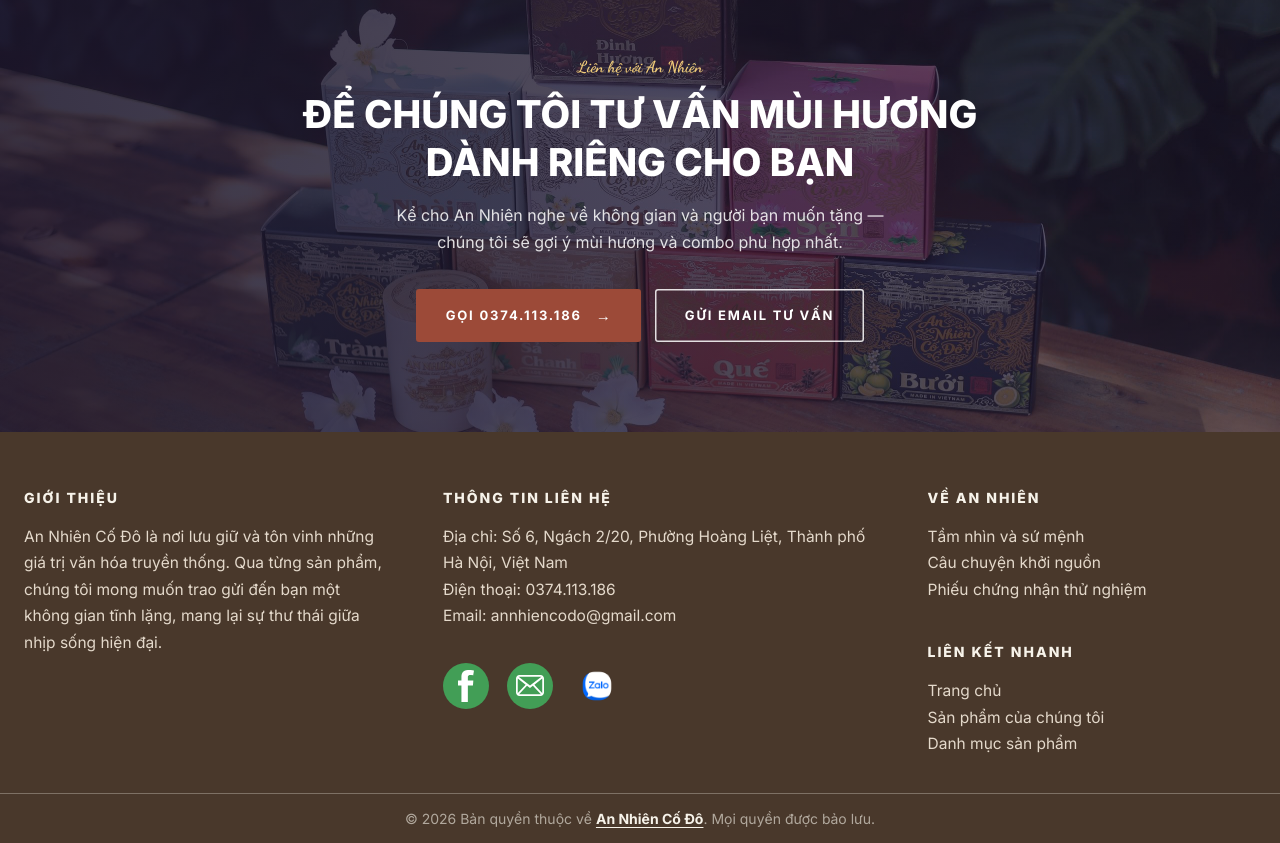
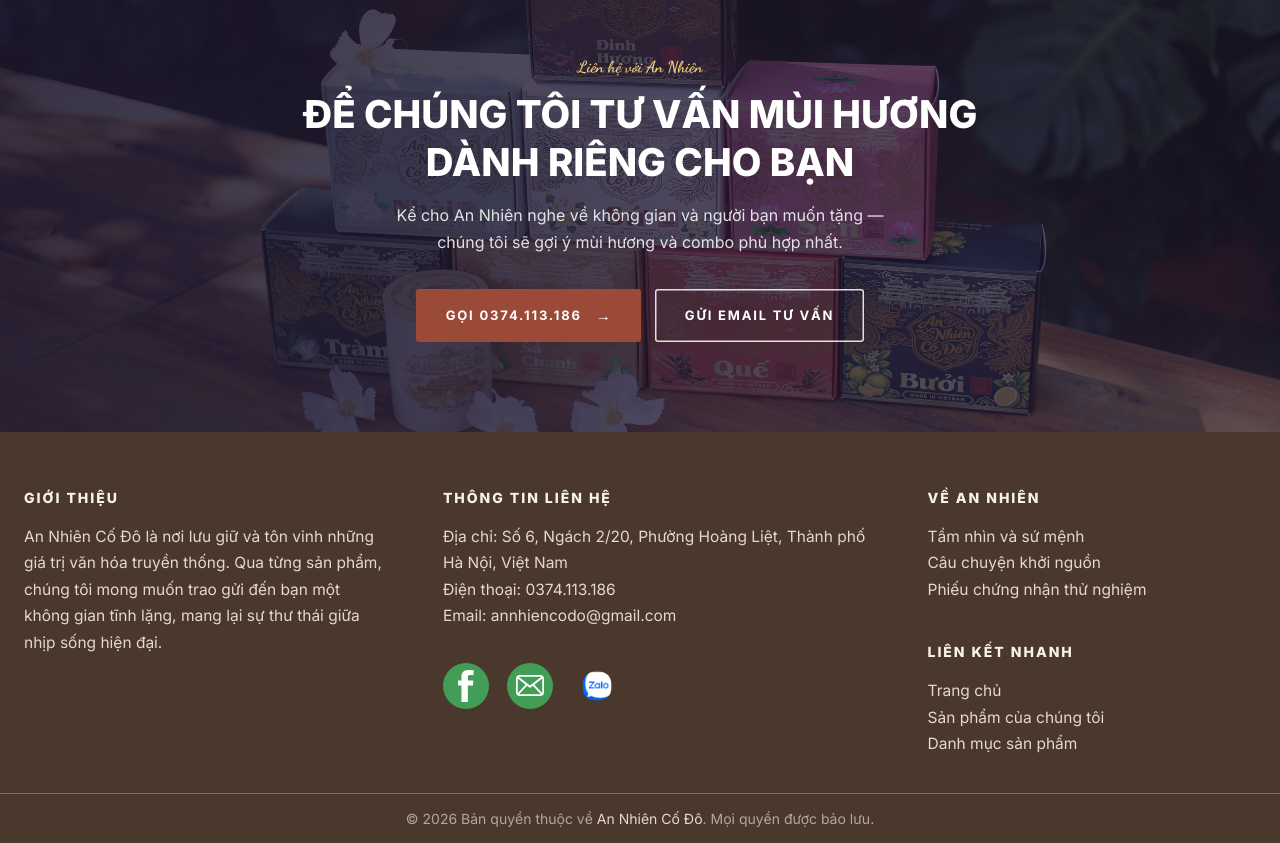
Before and after one commit to khongphaitai/ancd_v4, a plain HTML site: page index.html in a window 1280 px wide. Shown: the part 6960-7803 px from the top of the page. Drawn offline with Linux system fonts and the light colour scheme.

Commit message:
Add files via upload

```diff
--- a/styles.css
+++ b/styles.css
@@ -1,10 +1,3 @@
-
-/* An Nhiên Cố Đô — upgraded landing page
-   Structure & UX patterns borrowed from lchome.vn (sticky top bar, editorial
-   intro, ghost-number stat, image cards with rectangular CTAs, floating
-   contact dock, big contact banner) — translated into An Nhiên's own
-   palette: cream #f7f3ea · panel #ede5d6 · navy #243858 · brown #49382b
-   terracotta accent #9c4a38 (in place of LC Home's red) · gold #f1cd7a */
 :root{
   --cream:#f7f3ea;
   --paper:#fbf9f3;
@@ -251,7 +244,7 @@ a{text-decoration:none;color:inherit}
 .footer p{font-size:15.5px;line-height:1.7}
 .footer a:hover{color:var(--gold)}
 .footer-subhead{margin-top:40px}
-.footer-brand-link{color:var(--cream);font-weight:700;text-decoration:underline;text-underline-offset:3px}
+.footer-brand-link{color:var(--footer-text);font-weight:400;text-decoration:none;text-underline-offset:3px}
 .social-row{display:flex;align-items:center;gap:18px;margin-top:30px}
 .social-circle{width:46px;height:46px;border-radius:50%;background:var(--green);display:flex;align-items:center;justify-content:center;transition:transform .2s}
 .social-circle:hover{transform:translateY(-3px)}
```
